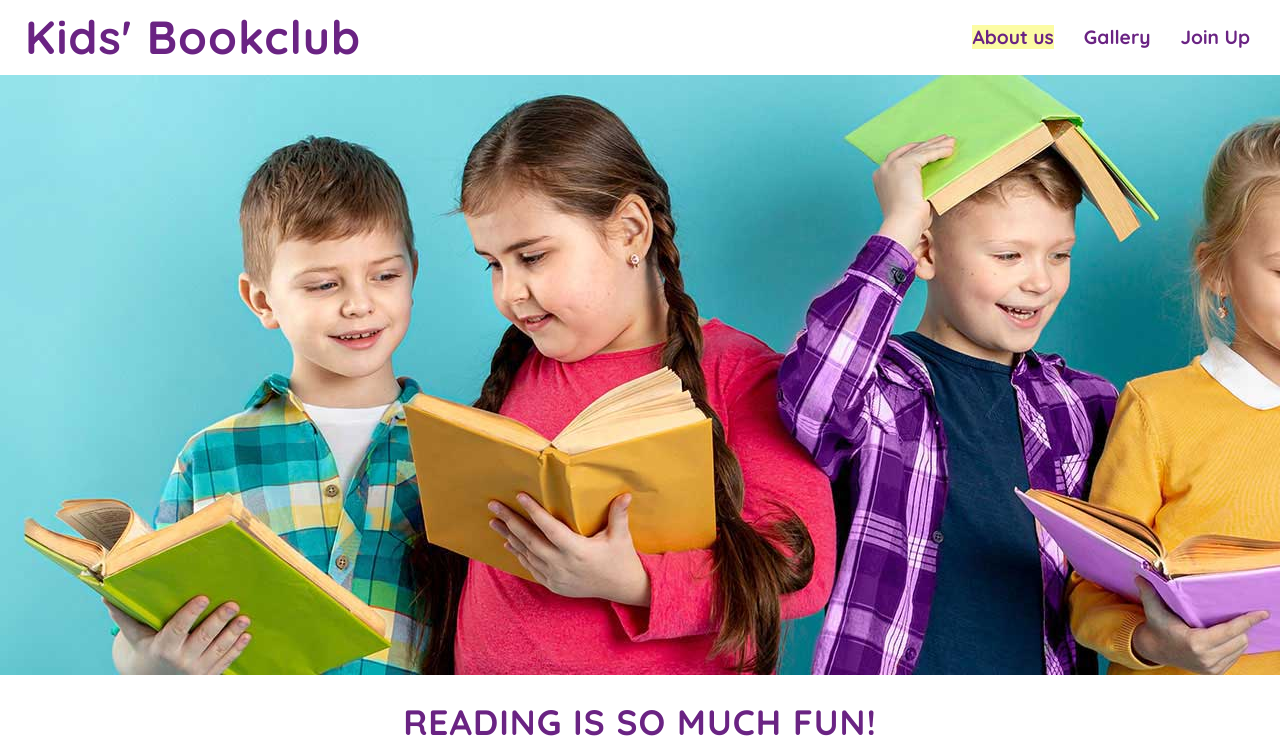
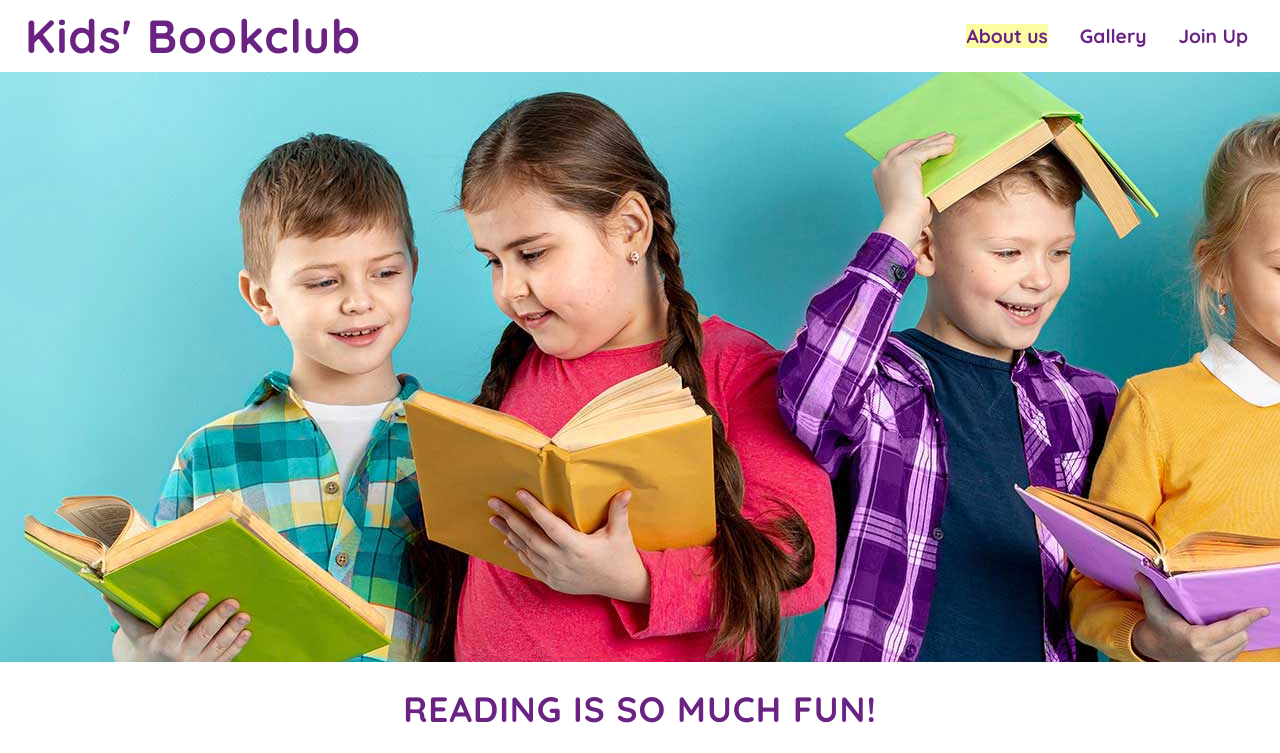
Before and after one commit to Code-Institute-Submissions/RozWelch-kids-bookclub1, a plain HTML site: page index.html in a window 1280 px wide. Shown: the top 753 px of the page. Drawn offline with Linux system fonts and the light colour scheme.

```diff
--- a/assets/css/style.css
+++ b/assets/css/style.css
@@ -37,13 +37,13 @@
 
 #nav-menu,
 #kids-logo {
-    line-height: 75px;
+    line-height: 72px;
 }
 
 #nav-menu li {
     float: right;
     list-style-type: none;
-    margin-right: 30px;
+    margin-right: 32px;
     float: left;
 }
 
@@ -70,7 +70,7 @@
 }
 
 #main-image {
-    height: 600px;
+    height: 590px;
     width: 100%;
     background: url('../images/kids_main_image.jpg') no-repeat;
     clear: both;
```
Also changed, not shown: assets/readme_images/gallery_mockup.jpg (added), assets/readme_images/homepage_mockup.jpg (added), assets/readme_images/signup_page_mockup.jpg (added), 1 other file.
